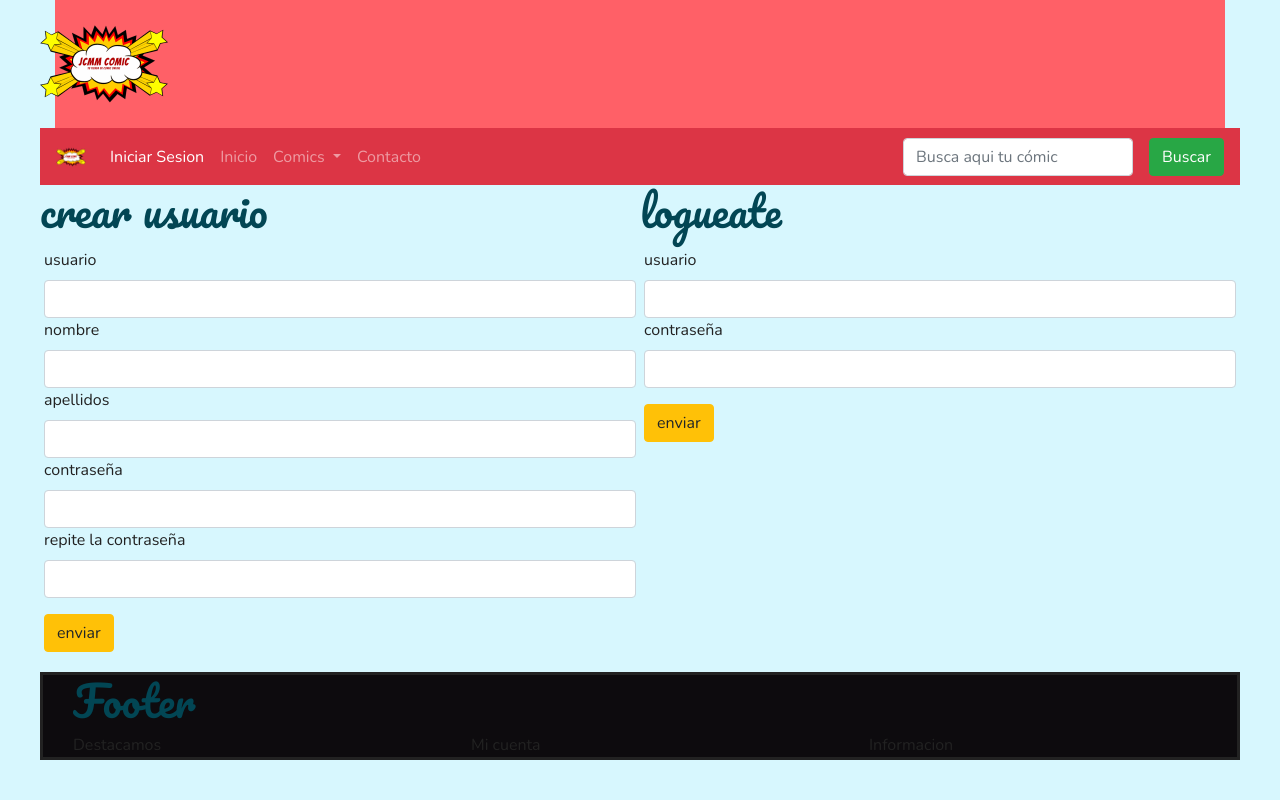
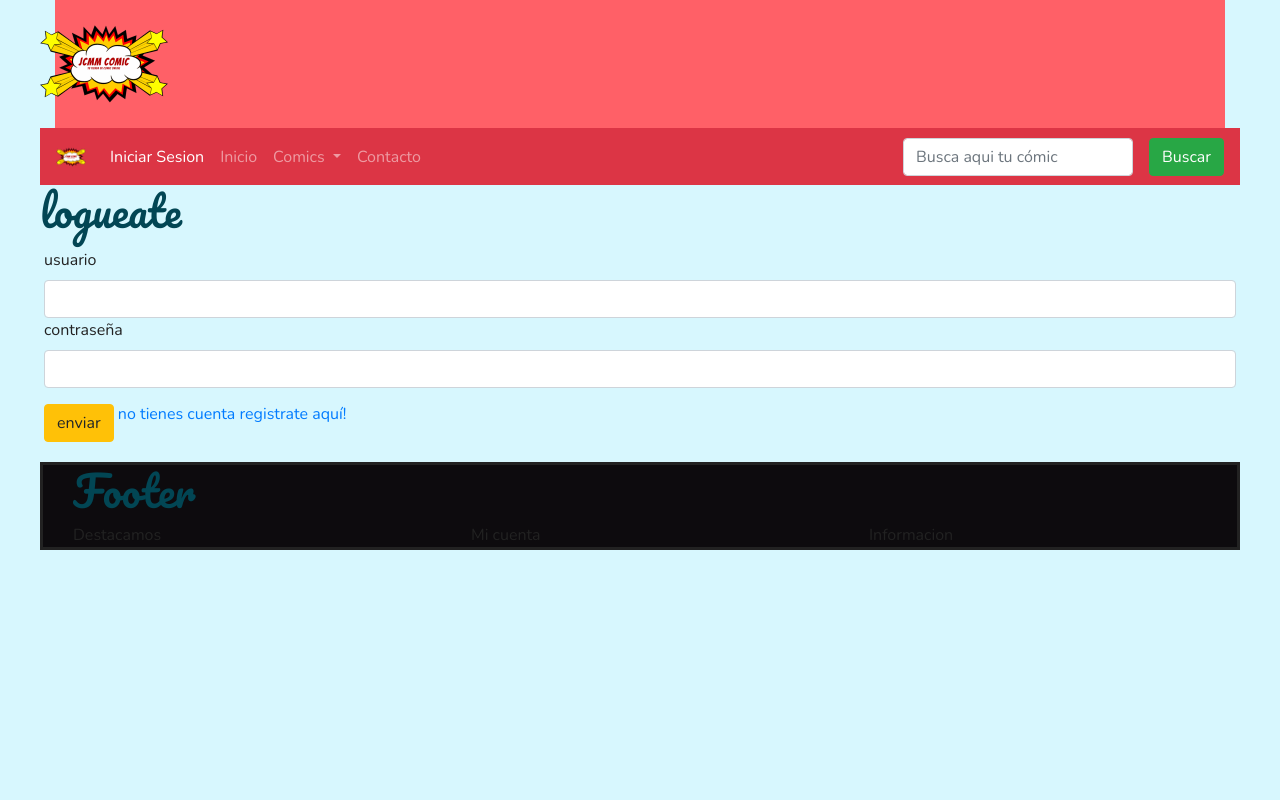
Before and after one commit to Mdiasan/JCMM_COMICS, a PHP site: page /login.php in a window 1280 px wide. Run offline with PHP 8.4, Linux system fonts and the light colour scheme; some libraries are stand-ins or nearby versions.

Commit message:
cambios : añadido fichero crear usuario y modificado el login

```diff
--- a/login.php
+++ b/login.php
@@ -13,28 +13,8 @@
         <main>
 
             <div class="row">
-                <div class="col-sm-6 p-0 ">
-                <h1>crear usuario</h1>
-                    <div class="p-1">
 
-
-
-                        <form action="" class="form-group   ">
-                            <label for="usuario">usuario</label>
-                            <input type="text" name="usuario" class="form-control">
-                            <label for="nombre">nombre</label>
-                            <input type="text" name="nombre" class="form-control">
-                            <label for="apellidos">apellidos</label>
-                            <input type="text" name="apellidos" class="form-control">
-                            <label for="contraseña">contraseña</label>
-                            <input type="password" name="contraseña" class="form-control">
-                            <label for="recontraseña">repite la contraseña</label>
-                            <input type="password" name="recontraseña" class="form-control">
-                            <input type="submit" class="form-control-3 btn btn-warning mt-3" value="enviar">
-                        </form>
-                    </div>
-                </div>
-                <div class="col-sm-6 p-0">
+                <div class="col p-0">
 
                     <h1>logueate</h1>
                     <div class="p-1">
@@ -45,7 +25,7 @@
                             <label for="contraseña">contraseña</label>
                             <input type="password" name="contraseña" class="form-control">
                             <input type="submit" class="form-control-3 btn btn-warning mt-3" value="enviar">
-
+                            <a href="crearUsuario.php">no tienes cuenta registrate aquí!</a>
                         </form>
                     </div>
 
```
Also changed, not shown: crearUsuario.php (added, +51 -0 lines). Lines whose indentation alone changed are shown as unchanged.
